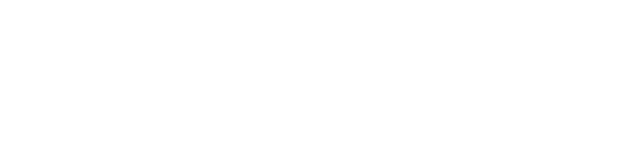
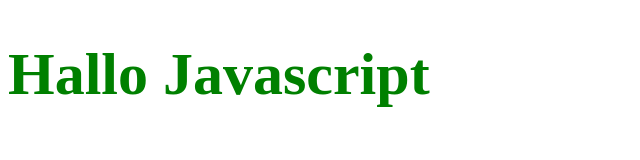
Before and after one commit to Mehwish888/p1-javascript, a plain HTML site: page opdracht_5.1/index.html in a window 1280 px wide. Shown: the whole page, without its empty margins (0-640 px from the left). Drawn offline with Linux system fonts and the light colour scheme.

Commit message:
Opdracht 5.1 af

```diff
--- /dev/null
+++ b/opdracht_5.1/app.js
@@ -0,0 +1,2 @@
+document.getElementById("title").style.color = "green";
+document.getElementById("title").style.fontSize = "60px";
--- a/opdracht_5.1/index.html
+++ b/opdracht_5.1/index.html
@@ -8,5 +8,10 @@
 </head>
 <body>
 
+<!-- BONUS: Een id moet uniek zijn, als je meerdere ids hebt met dezelfde naam werkt het niet. -->
+
+    <h1 id="title">Hallo Javascript</h1>
+
+    <script src="app.js"></script>
 </body>
 </html>
```
